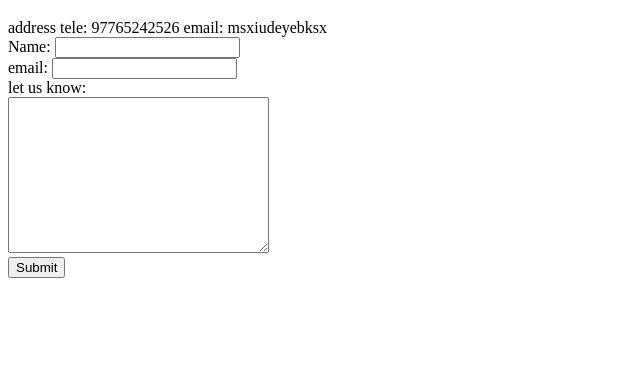
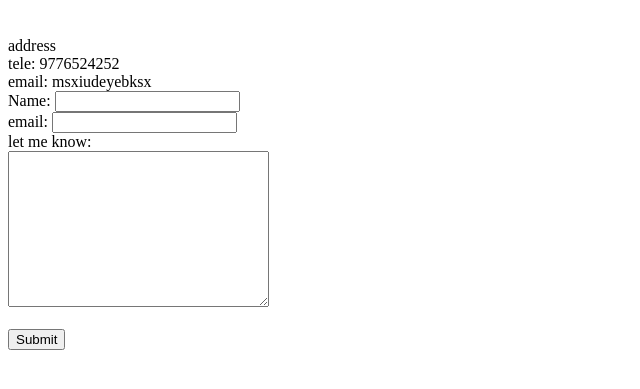
Before and after one commit to msumanthsharma/CV, a plain HTML site: page contact.html in a window 1280 px wide. Shown: the part 61-450 px from the top of the page, without its empty margins (0-640 px from the left). Drawn offline with Linux system fonts and the light colour scheme.

Commit message:
Update contact.html

```diff
--- a/contact.html
+++ b/contact.html
@@ -5,10 +5,10 @@
     <title>contact</title>
   </head>
   <body>
-    <h1>My contact details</h1>
-    address
-    tele: 97765242526
-    email: msxiudeyebksx
+    <h1>My contact details</h1><br>
+    address<br>
+    tele: 9776524252<br>
+    email: msxiudeyebksx<br>
     <form action="mailto:abc@yom.bcb" method="post" enctype="text/plain">
       <label>Name: </label>
       <input type="text" name="first name" value=""><br>
@@ -16,8 +16,9 @@
 
       <label for="">email: </label>
       <input type="email" name="" value=""><br>
-      <label for="">let us know: </label><br>
+      <label for="">let me know: </label><br>
       <textarea name="name" rows="10" cols="30"></textarea><br>
+      <br>
       <input type="submit" name="submit">
 
     </form>
```
